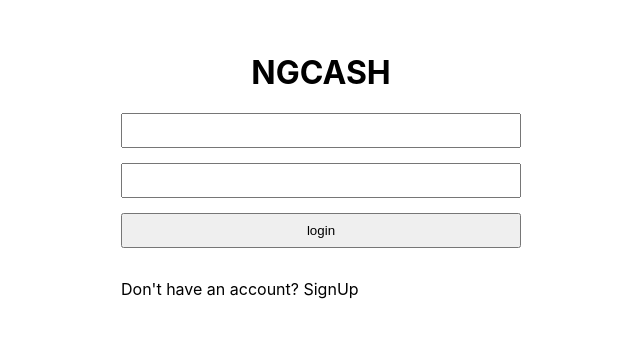
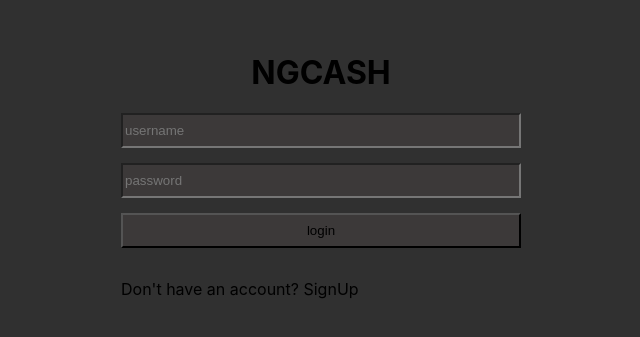
Before and after one commit to arthurgabriel73/ngcash-admission-test-front-end, a Next.js app: page /login in a window 1280 px wide. Shown: the part 131-468 px from the top of the page, without its empty margins (319-959 px from the left). Built offline with nearby package versions, Linux system fonts and the light colour scheme.

Commit message:
feat: implements some placeholders

```diff
--- a/pages/login.tsx
+++ b/pages/login.tsx
@@ -47,9 +47,9 @@ export default function Login() {
         <main className={styles.main}>
             <h1>NGCASH</h1>
             <form className={styles.container} onSubmit={loginUser}>
-                <input type="text" value={data.username}
+                <input type="text" placeholder="username" value={data.username}
                        onChange={(env) => setData({...data, username: env.target.value})}/>
-                <input type="password" value={data.password}
+                <input placeholder="password" type="password" value={data.password}
                        onChange={(env) => setData({...data, password: env.target.value})}/>
                 <input type="submit" value="login"/>
                 <p>Don't have an account? <Link href="/signup">SignUp</Link></p>
--- a/pages/signup.tsx
+++ b/pages/signup.tsx
@@ -73,9 +73,9 @@ export default function SignUp() {
         <main className={styles.main}>
             <h1>NGCASH</h1>
             <form className={styles.container} onSubmit={createUser}>
-                <input type="text" value={data.username}
+                <input placeholder="username" type="text" value={data.username}
                        onChange={(env) => setData({...data, username: env.target.value})}/>
-                <input type="password" value={data.password}
+                <input placeholder="password" type="password" value={data.password}
                        onChange={(env) => setData({...data, password: env.target.value})}/>
                 <input type="submit" value="signup"/>
                 <p>If you are already registered, <Link href="/login">login</Link></p>
--- a/styles/globals.css
+++ b/styles/globals.css
@@ -1,5 +1,6 @@
 html,
 body {
+
   padding: 0;
   margin: 0;
   font-family: -apple-system, BlinkMacSystemFont, Segoe UI, Roboto, Oxygen,
@@ -12,10 +13,12 @@ a {
 }
 
 * {
+  background-color: #303030;
   box-sizing: border-box;
 }
 
 input, select{
+  background: #3C3939;
   height: 35px;
   margin-bottom: 15px;
 }
```
